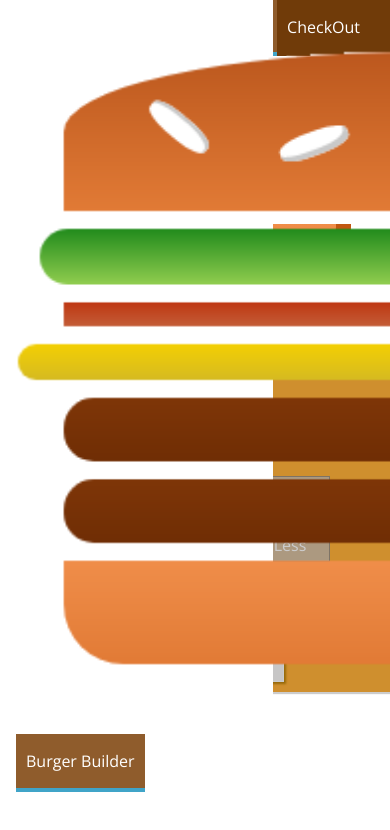
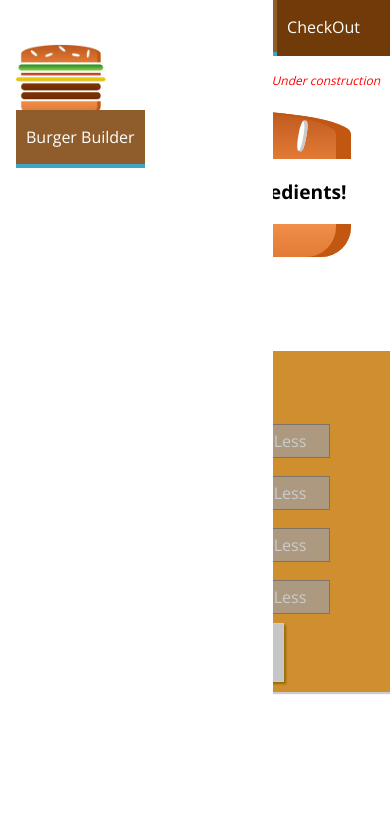
Before and after one commit to manuel-valles/make-a-burger, a React app: page / in a window 390 px wide. Shown: the top 830 px of the page. Built offline with nearby package versions, Linux system fonts and the light colour scheme.

Commit message:
Responsive Logo - Mobile first

```diff
--- a/src/components/Logo/Logo.css
+++ b/src/components/Logo/Logo.css
@@ -1,5 +1,5 @@
 .Logo{
-    height: 90%;
+    height: 100%;
 }
 
 .Logo img{
--- a/src/components/Logo/Logo.js
+++ b/src/components/Logo/Logo.js
@@ -3,7 +3,7 @@
 import styles from './Logo.css';
 
 const logo = (props) => (
-    <div className={styles.Logo}>
+    <div className={styles.Logo} style={{height: props.height}}>
         <img src={burgerLogo} alt="Burger Logo"/>
     </div>
 );
--- a/src/components/Navigation/SideDrawer/SideDrawer.css
+++ b/src/components/Navigation/SideDrawer/SideDrawer.css
@@ -25,3 +25,7 @@
 .Close {
     transform: translateX(-100%);
 }
+
+.Logo{
+    height: 10%;
+}
--- a/src/components/Navigation/SideDrawer/SideDrawer.js
+++ b/src/components/Navigation/SideDrawer/SideDrawer.js
@@ -6,7 +6,9 @@
 const sideDrawer = (props) => {
     return(
         <div className={styles.SideDrawer}>
-            <Logo />
+            <div className={styles.Logo}>
+                <Logo />
+            </div>
             <nav>
                 <NavigationItems />
             </nav>
--- a/src/components/Navigation/Toolbar/Toolbar.css
+++ b/src/components/Navigation/Toolbar/Toolbar.css
@@ -16,3 +16,7 @@
 .Toolbar nav{
     height: 100%;
 }
+
+.Logo{
+    height: 90%;
+}
--- a/src/components/Navigation/Toolbar/Toolbar.js
+++ b/src/components/Navigation/Toolbar/Toolbar.js
@@ -6,7 +6,9 @@
 const toolbar = (props) => (
     <header className={styles.Toolbar}>
         <div>MENU</div>
-        <Logo />
+        <div className={styles.Logo}>
+            <Logo />
+        </div>
         <nav>
             <NavigationItems />
         </nav>
```
